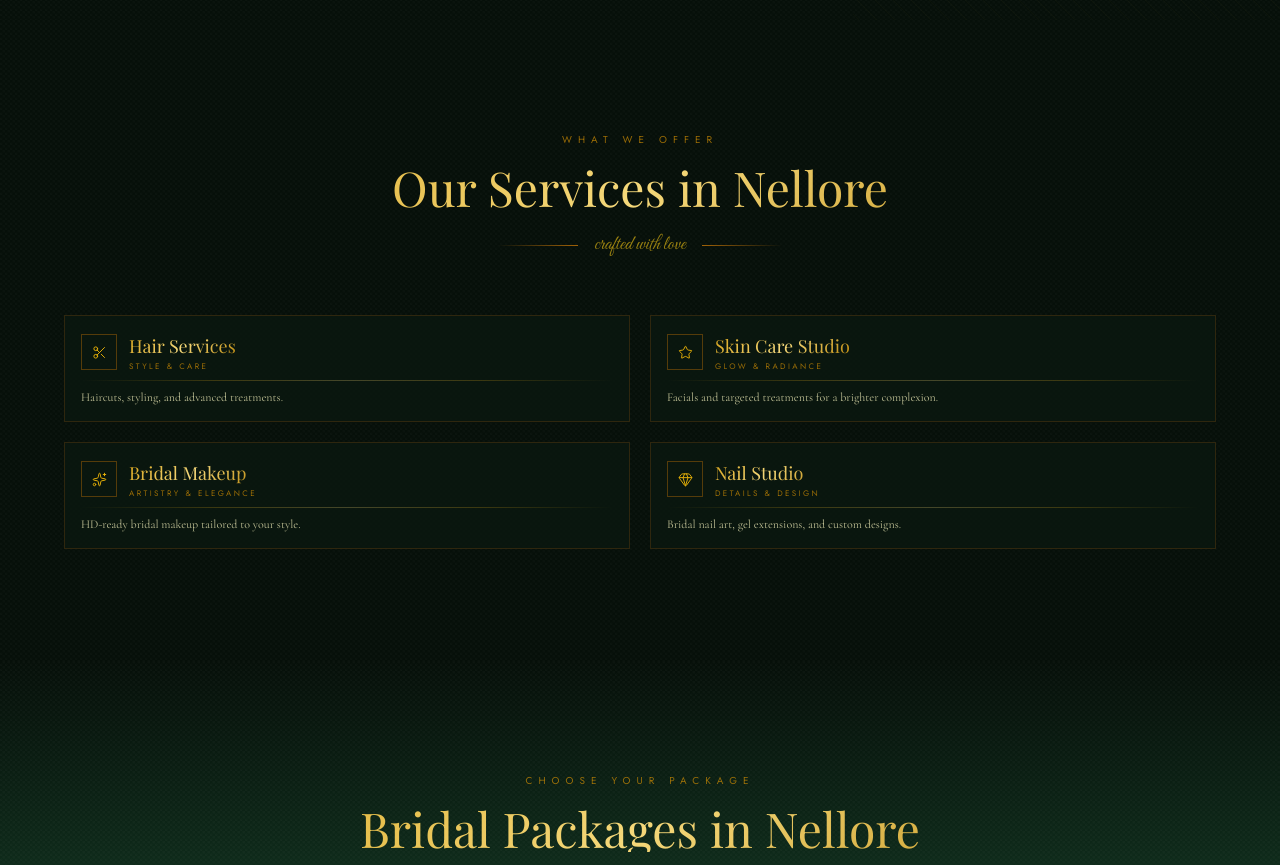
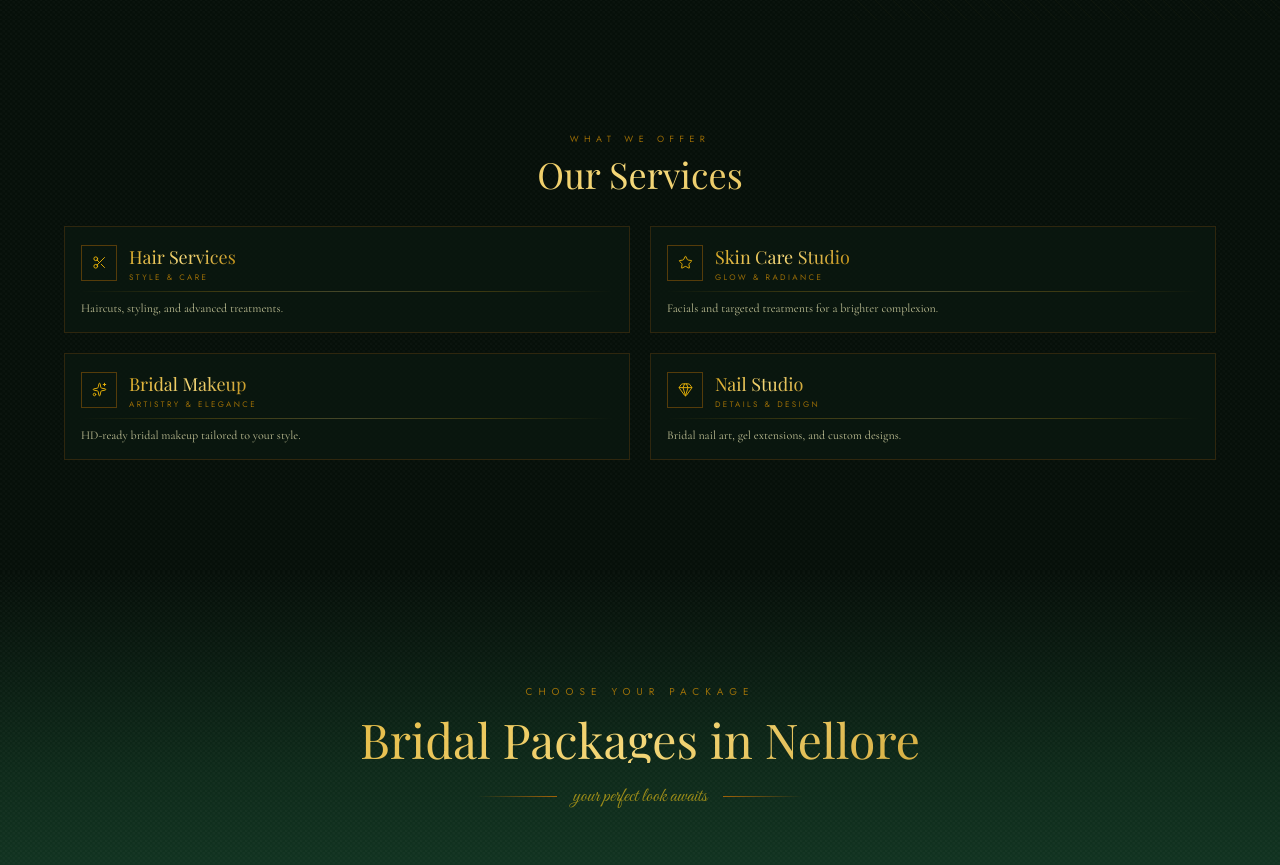
Before and after one commit to nandhan262006/deepabridal, a React (Vite) app: page / in a window 1280 px wide. Shown: the part 2340-3205 px from the top of the page. Built offline with nearby package versions, Linux system fonts and the light colour scheme; grey boxes are pictures that could not be loaded; a web font is replaced by a local one.

Commit message:
Compact section header

```diff
--- a/src/components/Services.jsx
+++ b/src/components/Services.jsx
@@ -45,14 +45,9 @@ export default function Services() {
     <section id="services" className="deepa-bg-dark section-padding relative overflow-hidden"
       aria-label="Bridal makeup, hair styling, skin care and nail services in Nellore by Deepa Bridal Studio">
       <div className="relative z-10 max-w-6xl mx-auto">
-        <motion.div ref={ref} initial={{opacity:0,y:30}} animate={inView?{opacity:1,y:0}:{}} transition={{duration:0.8}} className="text-center mb-14">
-          <p className="font-sans text-[10px] tracking-[0.6em] uppercase text-yellow-600/75 mb-4">What We Offer</p>
-          <h2 className="font-display text-4xl md:text-5xl gold-text mb-5">Our Services in Nellore</h2>
-          <div className="flex items-center justify-center gap-4">
-            <div className="h-px w-20 bg-gradient-to-r from-transparent to-yellow-700" />
-            <span className="font-script text-xl text-yellow-400/60">crafted with love</span>
-            <div className="h-px w-20 bg-gradient-to-l from-transparent to-yellow-700" />
-          </div>
+        <motion.div ref={ref} initial={{opacity:0,y:30}} animate={inView?{opacity:1,y:0}:{}} transition={{duration:0.8}} className="text-center mb-8">
+          <p className="font-sans text-[9px] tracking-[0.6em] uppercase text-yellow-600/75 mb-2">What We Offer</p>
+          <h2 className="font-display text-3xl md:text-4xl gold-text">Our Services</h2>
         </motion.div>
         <div className="grid grid-cols-1 md:grid-cols-2 gap-5">
           {services.map((s,i)=><ServiceCard key={s.title} service={s} index={i}/>)}
```
